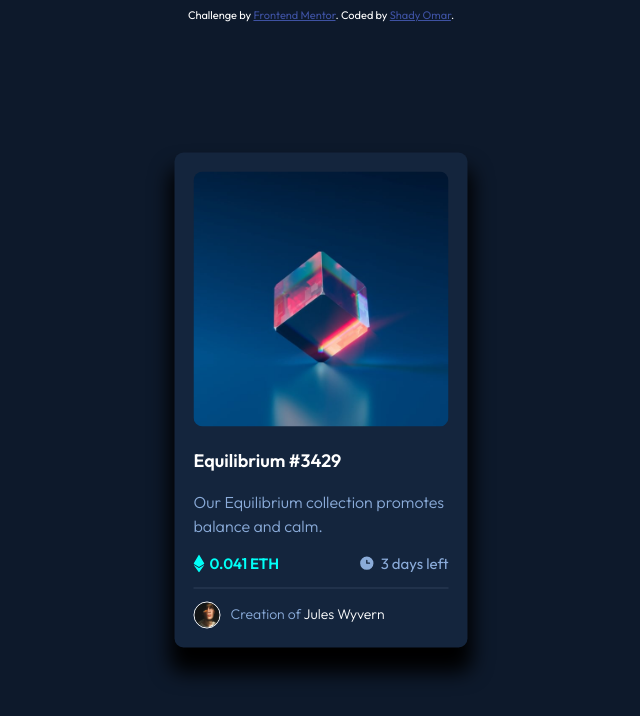
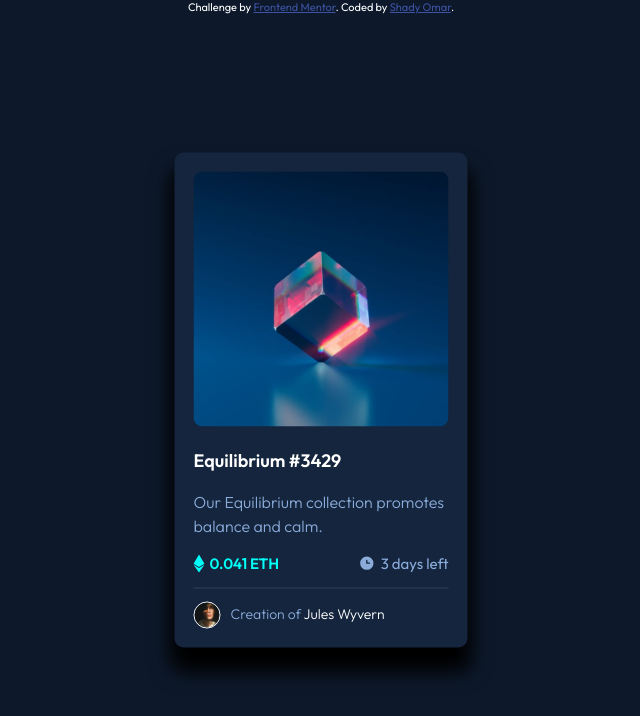
Before and after one commit to Shady-Omar/Frontend-Mentor-Challenge-1, a plain HTML site: page index.html in a window 1280 px wide. Shown: the whole page, without its empty margins (319-959 px from the left). Drawn offline with Linux system fonts and the light colour scheme.

Commit message:
CSS Modified 1

```diff
--- a/main.css
+++ b/main.css
@@ -1,6 +1,12 @@
 body {
     font-family: 'Outfit', sans-serif;
     background-color: hsl(217, 54%, 11%);
+    margin: 0px;
+    width: 100%;
+    overflow-x: hidden;
+    padding: 0px;
+    height: 100%;
+
 }
 
 .container {
```
